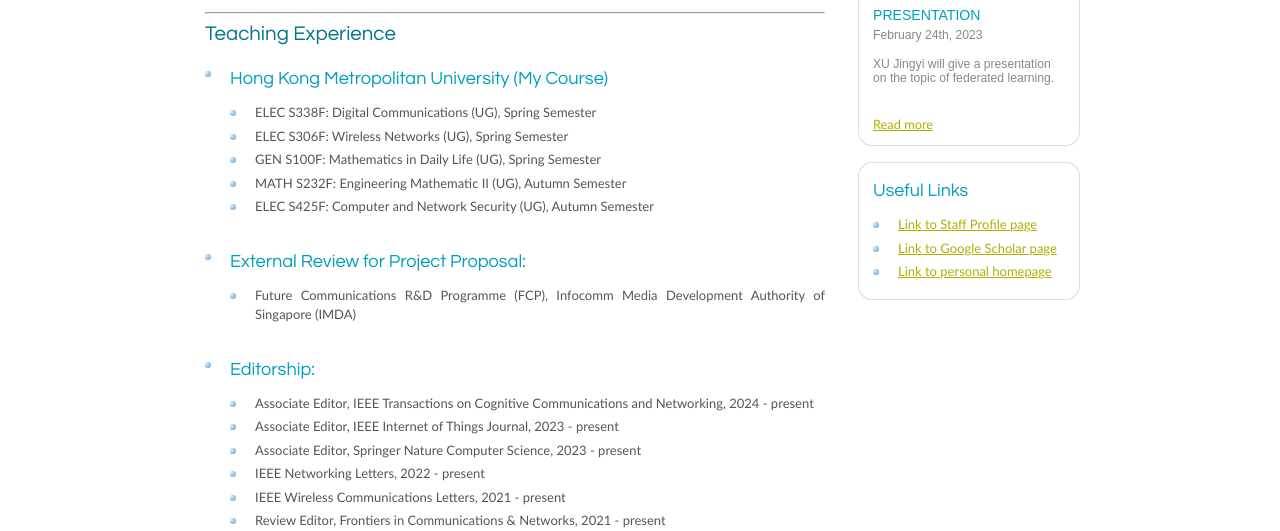
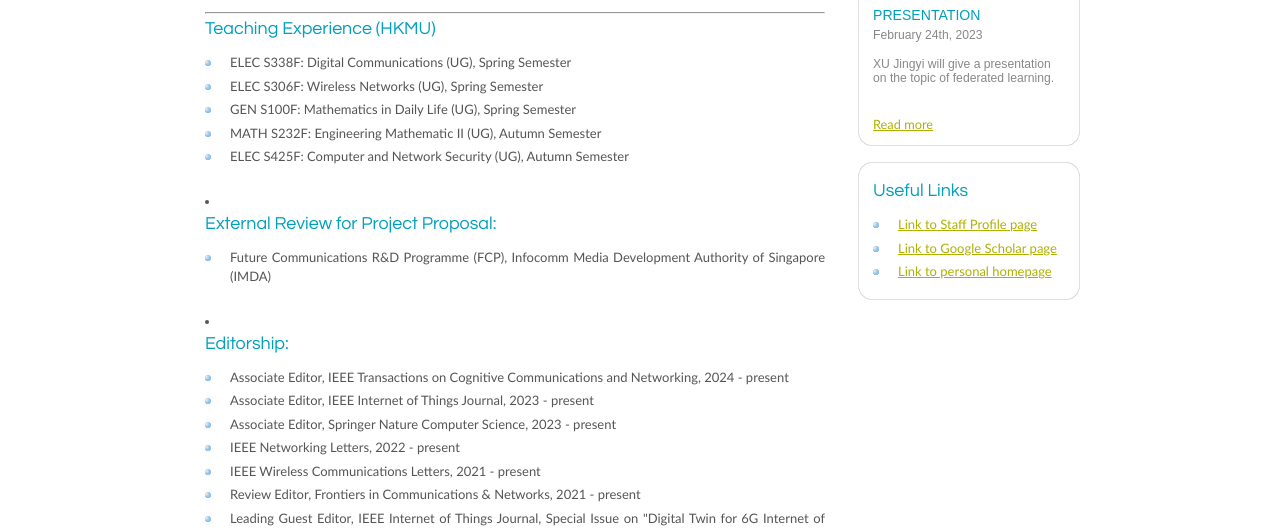
Before and after one commit to yfucityu/yfu.github.io, a plain HTML site: page Activities.html in a window 1280 px wide. Shown: the part 243-774 px from the top of the page. Drawn offline with Linux system fonts and the light colour scheme.

Commit message:
Update Activities.html

```diff
--- a/Activities.html
+++ b/Activities.html
@@ -62,10 +62,7 @@
         <!-- insert the page content here -->
         <h1>Activities </h1>
         <hr>
-        <h2>Teaching Experience</h2>
-        <ul>
-          <li>
-            <h3>Hong Kong Metropolitan University (My Course)</h3>
+                <h3>Teaching Experience (HKMU)</h3>
             <ul>
 		    <li>ELEC S338F: Digital Communications (UG), Spring Semester</li>
               <li>ELEC S306F: Wireless Networks (UG), Spring Semester</li>
```
